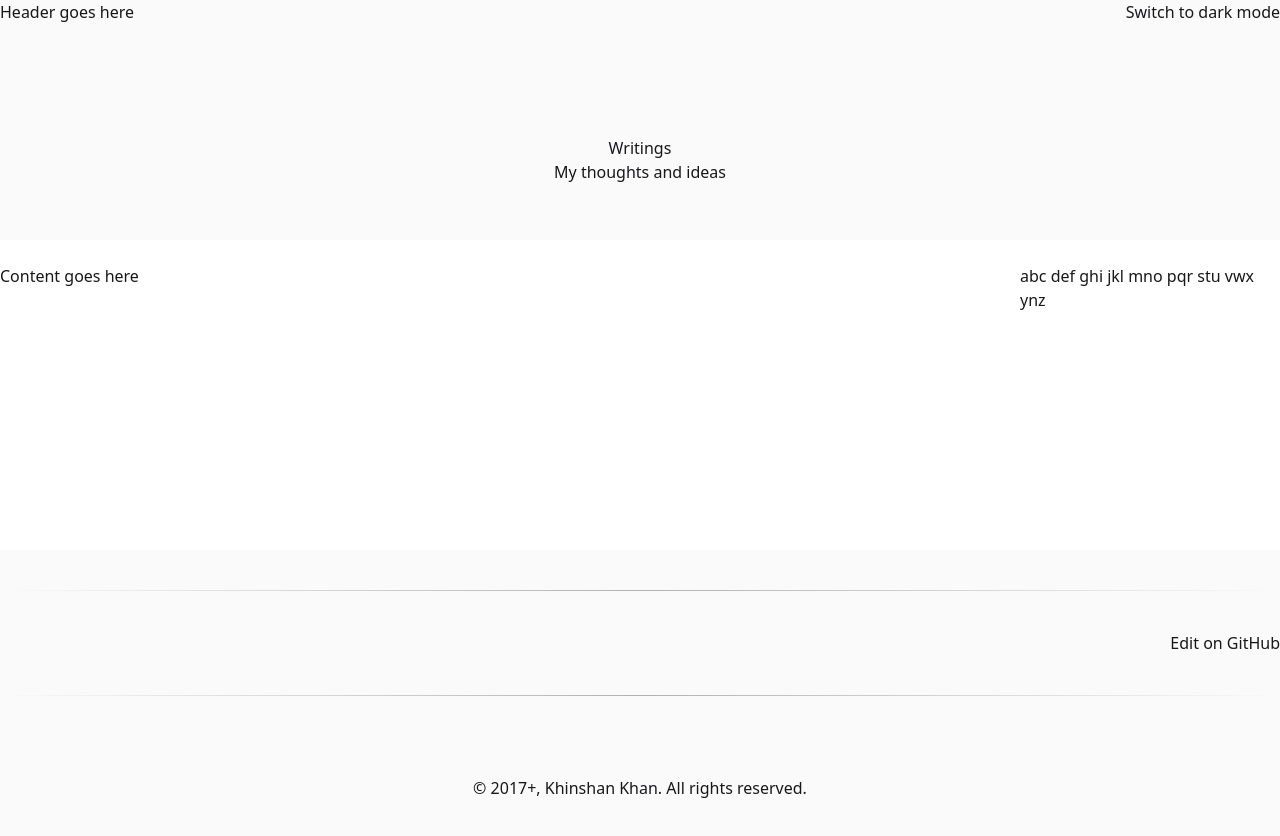
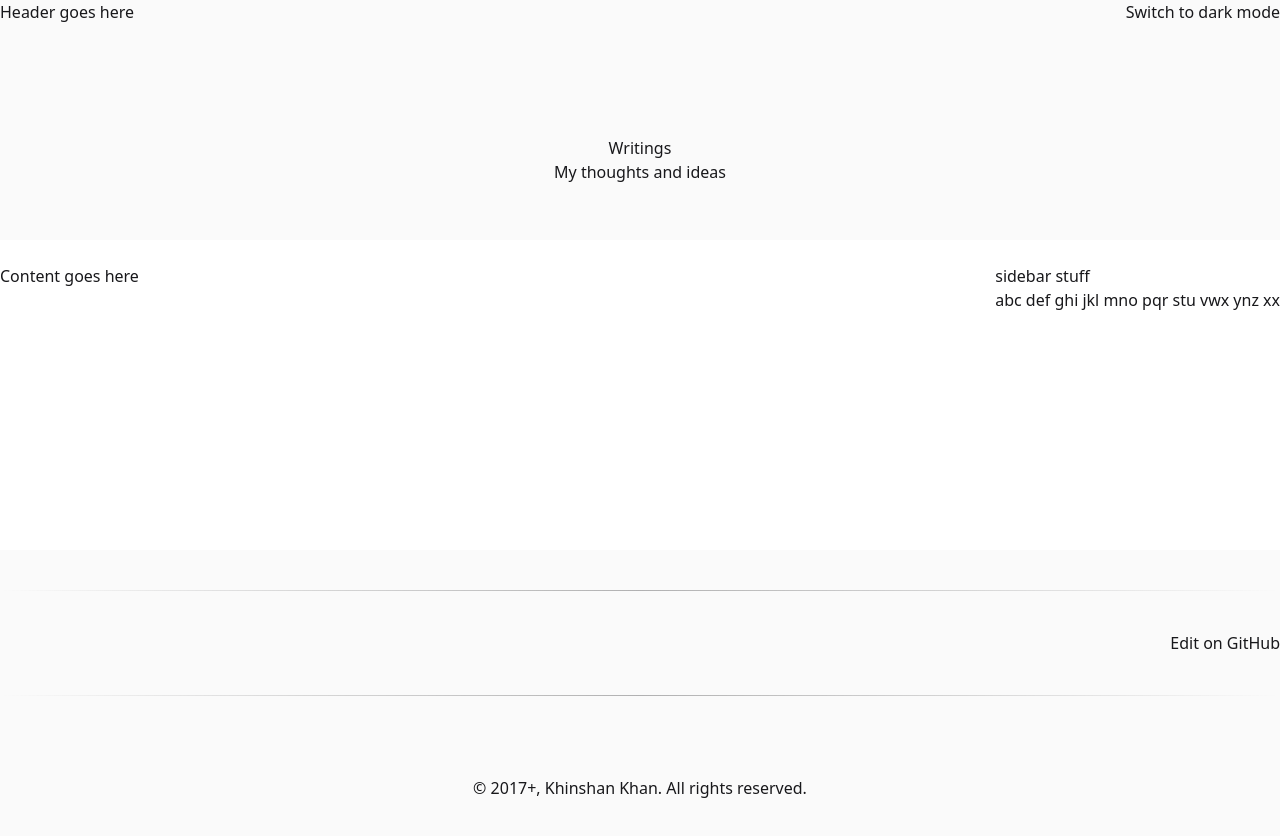
Before and after one commit to khinshankhan/www, a Next.js app: page /writings in a window 1280 px wide. Shown: the top 836 px of the page. Built offline with nearby package versions, Linux system fonts and the light colour scheme; no server answers.

Commit message:
sticky sidebar for content

```diff
--- a/components/layouts/content.tsx
+++ b/components/layouts/content.tsx
@@ -6,6 +6,7 @@ interface ContentPageLayoutProps {
   filePath?: string;
   children: React.ReactNode;
 }
+
 export function ContentPageLayout({
   title,
   subtitle,
@@ -19,11 +20,13 @@ export function ContentPageLayout({
           <h1 className="">{title}</h1>
           <span>{subtitle}</span>
         </header>
-        <div className="container mx-auto pt-6 flex flex-col md:flex-row-reverse gap-6">
-          <div className="h-body w-full md:w-[220px] xl:w-[260px]">
-            abc def ghi jkl mno pqr stu vwx ynz
+
+        <div className="container mx-auto pt-6 flex flex-col lg:flex-row-reverse gap-6 isolate relative pb-6">
+          <div className="h-full lg:sticky md:top-28">
+            <div>sidebar stuff</div>
+            <div>abc def ghi jkl mno pqr stu vwx ynz xx</div>
           </div>
-          <div className="w-full md:w-0 flex md:flex-1 flex-col">
+          <div className="w-full lg:w-0 flex lg:flex-1 flex-col">
             {children}
           </div>
         </div>
```
